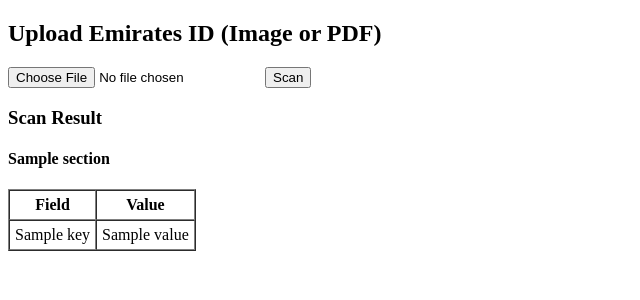
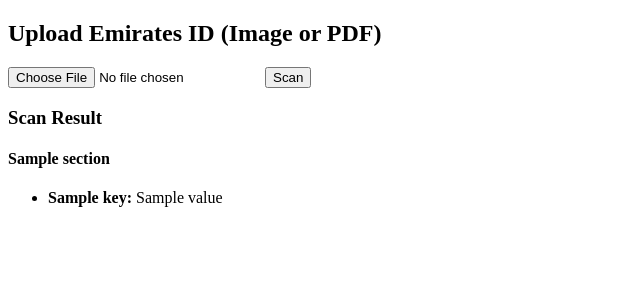
Before and after one commit to jayantkodwani/EmiratesID, a Flask app: template templates/index.html in a window 1280 px wide. Shown: the top 300 px of the page, without its empty margins (0-640 px from the left). Run offline with Flask 3, Linux system fonts and the light colour scheme; the template is opened without the code that fills it: most values are stand-ins (such as "Sample title", 1, 10 or a date in 2020).

Commit message:
Update index.html

```diff
--- a/templates/index.html
+++ b/templates/index.html
@@ -19,18 +19,11 @@
         <h3>Scan Result</h3>
         {% for section, fields in result.items() %}
             <h4>{{ section }}</h4>
-            <table border="1" cellpadding="5" cellspacing="0">
-                <tr>
-                    <th>Field</th>
-                    <th>Value</th>
-                </tr>
+            <ul>
                 {% for key, value in fields.items() %}
-                    <tr>
-                        <td>{{ key }}</td>
-                        <td>{{ value }}</td>
-                    </tr>
+                    <li><strong>{{ key }}:</strong> {{ value }}</li>
                 {% endfor %}
-            </table>
+            </ul>
         {% endfor %}
     {% endif %}
 </body>
```
